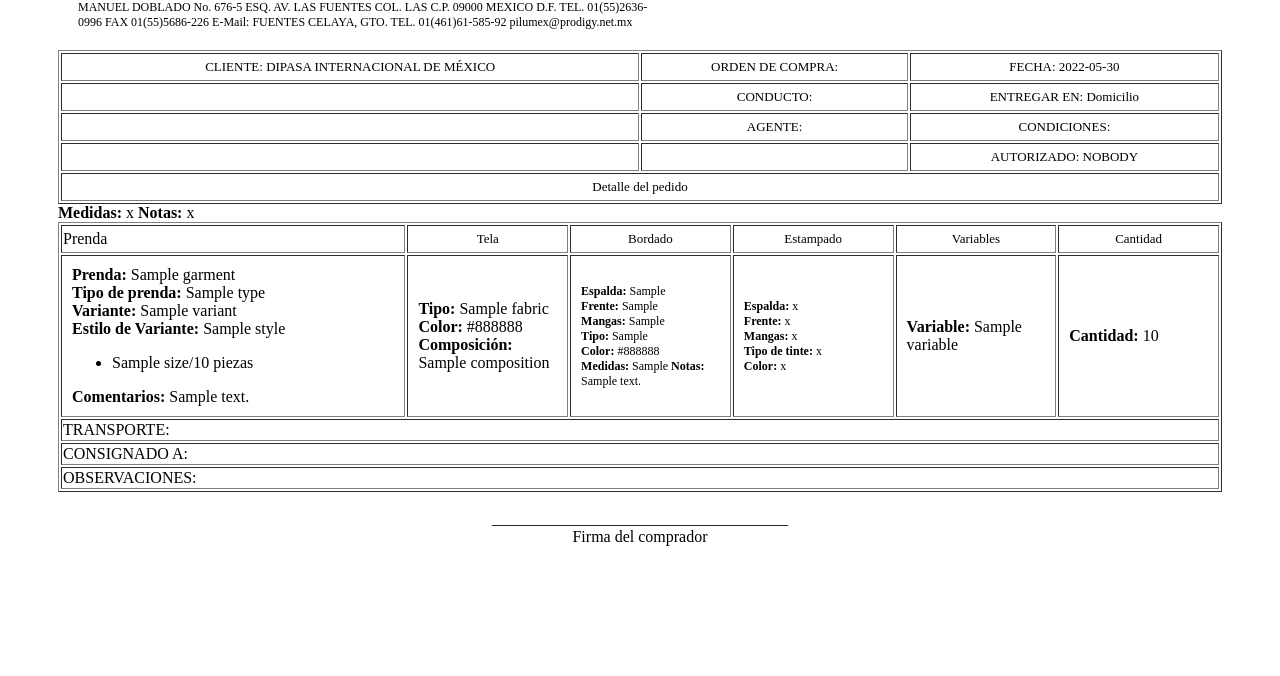
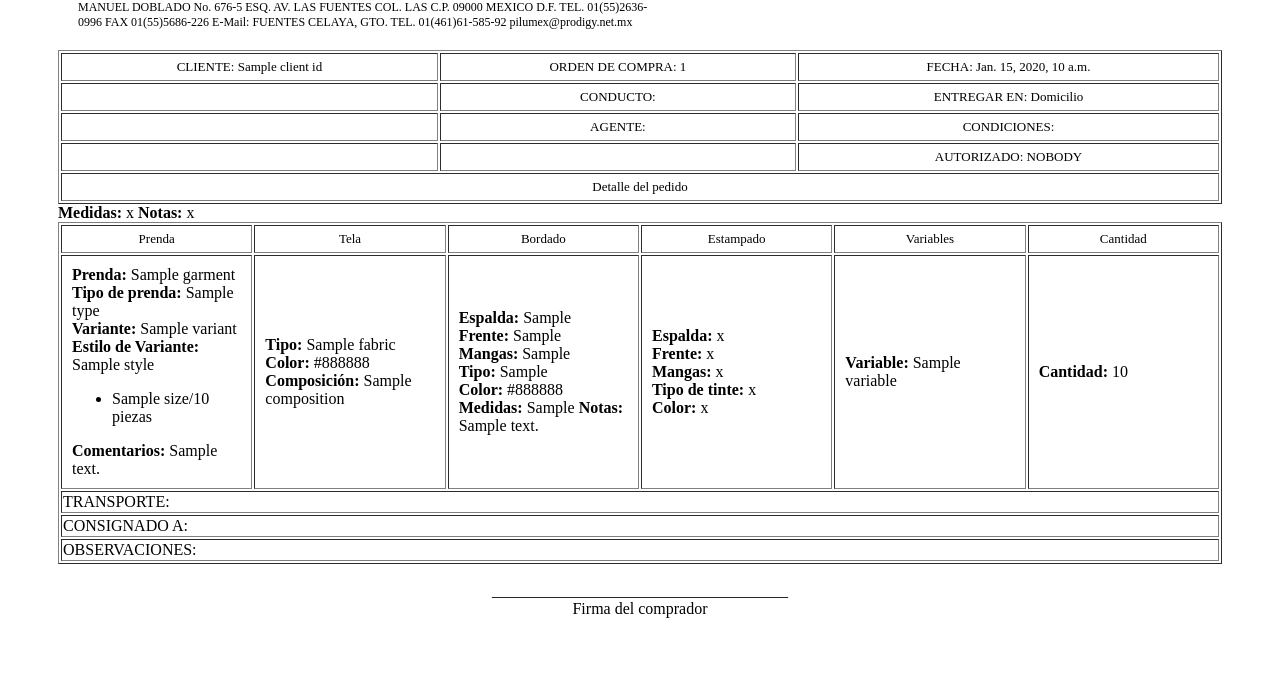
Before and after one commit to AlnSuarez/pdfpilu, a Django app: template app/templates/pdf.html in a window 1280 px wide. Shown: the part 218-894 px from the top of the page. Before the commit the page ends 764 px from the top, so only its background shows below. Run offline with Django 3.2, Linux system fonts and the light colour scheme; the template is opened without the code that fills it: most values are stand-ins (such as "Sample title", 1, 10 or a date in 2020).

Commit message:
same width on cells, added header elements of the object sended

```diff
--- a/app/templates/pdf.html
+++ b/app/templates/pdf.html
@@ -35,33 +35,31 @@
     }
 
     .prendas{
-        width: 30%;
+        width: 16.6666%;
         padding: 10px;
     }
     .tela{
-        width: 14%;
+        width: 16.6666%;
         padding: 10px;
 
     }
     .bordado{
-        width: 14%;
+        width: 16.6666%;
         padding: 10px;
-        font-size: 12px;
 
     }
     .estampado{
-        width: 14%;
+        width: 16.6666%;
         padding: 10px;
-        font-size: 12px;
 
     }
     .variables{
-        width: 14%;
+        width: 16.6666%;
         padding: 10px;
 
     }
     .cantidad{
-        width: 14%;
+        width: 16.6666%;
         padding: 10px;
     }
 
@@ -131,9 +129,9 @@
 
     <table border="1">
         <tr>
-            <td colspan="2" class="centerCell">CLIENTE: DIPASA INTERNACIONAL DE MÉXICO</td>
-            <td class="centerCell">ORDEN DE COMPRA:</td>
-            <td class="centerCell" colspan="3">FECHA: 2022-05-30</td>
+            <td colspan="2" class="centerCell">CLIENTE: {{pedidos.0.order.client_id.company_name}} </td>
+            <td class="centerCell">ORDEN DE COMPRA: {{pedidos.0.order.id}}</td>
+            <td class="centerCell" colspan="3">FECHA: {{pedidos.0.order.entry_date}}</td>
         </tr>
 
             <tr>
@@ -161,7 +159,7 @@
     <table border="1" class="headerTable">
 
             <tr>
-                <td>Prenda</td>
+                <td class="centerCell">Prenda</td>
                 <td class="centerCell">Tela</td>
                 <td class="centerCell">Bordado</td>
                 <td class="centerCell">Estampado</td>
@@ -183,8 +181,9 @@
                         <li>{{size.name}}/{{size.units}} piezas</li>
                         {% endfor %}
                     </ul>
-
-                    <b>Comentarios:</b> {{item.description}}
+                    {% if item.description|length > 0 %}
+                        <b>Comentarios:</b> {{item.description}}
+                    {% endif %}
                 </td>
                 <td class="tela  ">
                     <b>Tipo:</b> {{item.fabric.name}} <br>
```
